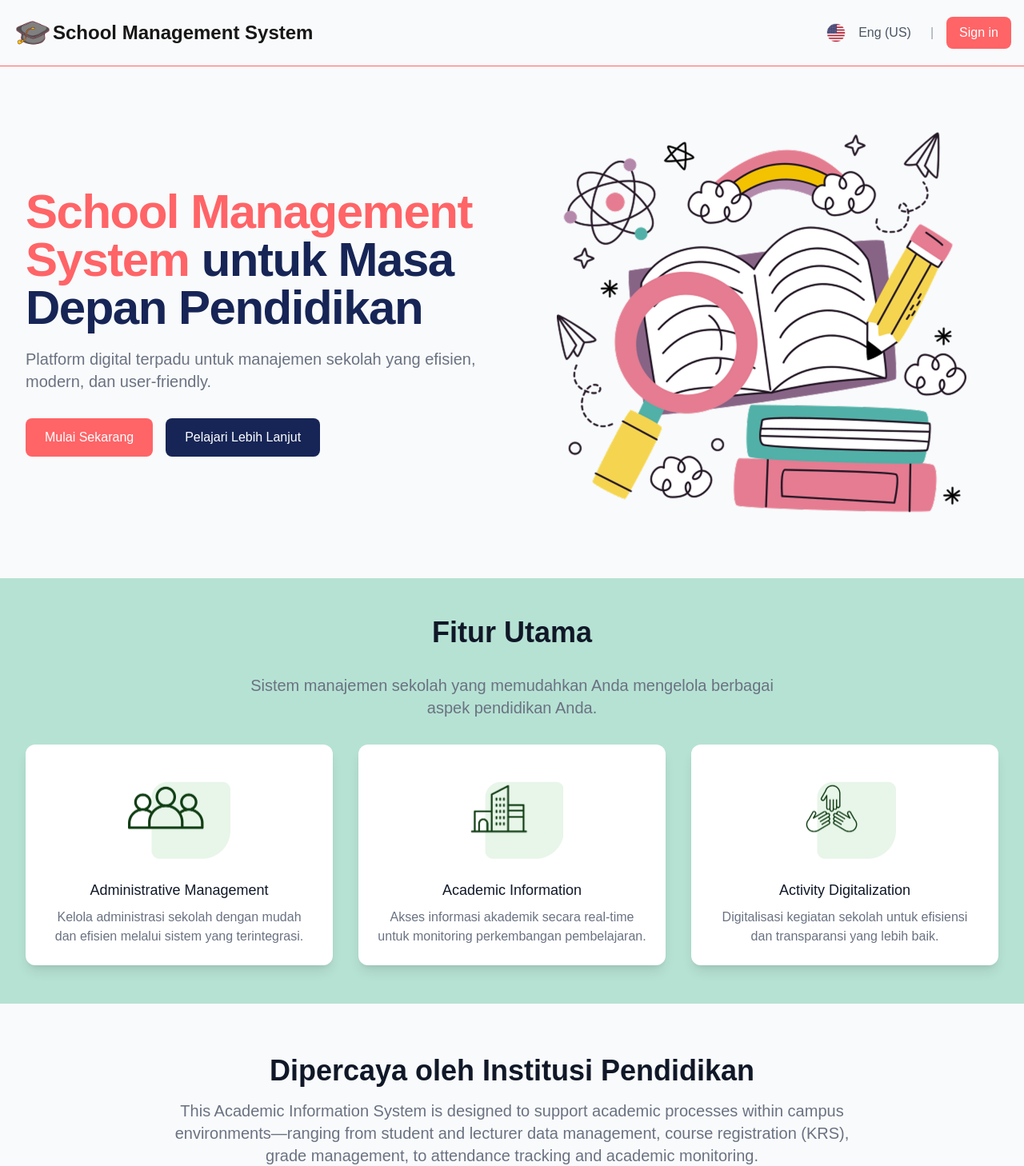
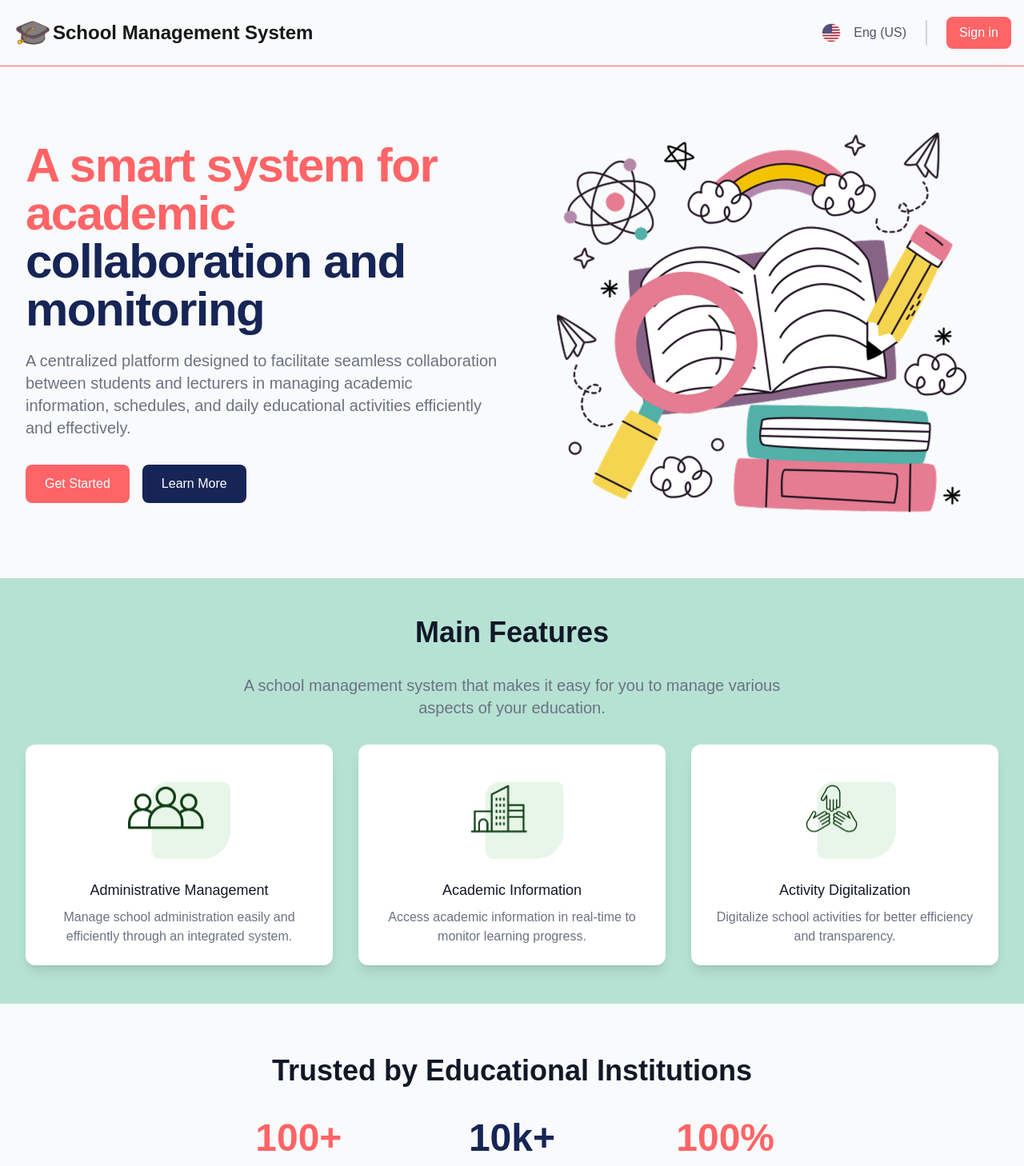
Before and after one commit to Tellu-11/schoolmanagement-fe, a Next.js app: page /landing in a window 1280 px wide. Shown: the top 1458 px of the page at 80% size. Built offline with nearby package versions, Linux system fonts and the light colour scheme.

Commit message:
feat(landing-page) partition landing header to improve SEO and still use client

```diff
--- /dev/null
+++ b/app/landing/components/LandingHeader.tsx
@@ -0,0 +1,33 @@
+'use client';
+
+import Image from "next/image";
+
+export default function LandingHeader() {
+
+    const handleGotoLogin = () => {
+        window.location.href = '/login';
+    }
+
+    return (
+        <div className='max-w-full mx-auto px-4 flex items-center justify-between border-b-1 border-red-400 py-4'>
+            <Image src={"/image/graduate-hat.png"} alt="Logo" width={50} height={50} />
+            <p className='text-2xl font-semibold flex-1/2'>
+                School Management System
+            </p>
+            <div className='flex items-center space-x-4'>
+                <button className='flex text-gray-600 hover:text-gray-900'>
+                    <Image className='m-2' src="/image/us-flag.png" alt="ID" width={24} height={24} />
+                    <p className='m-2'>Eng (US)</p>
+                </button>
+                <div className='text-gray-400 h-8 w-[2px] bg-gray-300 mr-6'>
+                </div>
+                <button
+                    className='text-white hover:bg-red-500 bg-red-400 px-4 py-2 rounded-lg transition-colors'
+                    onClick={handleGotoLogin}
+                >
+                    Sign in
+                </button>
+            </div>
+        </div>
+    );
+}
--- a/app/landing/page.tsx
+++ b/app/landing/page.tsx
@@ -1,47 +1,32 @@
 import Image from 'next/image';
 import React from 'react'
+import LandingHeader from './components/LandingHeader';
 
 export default function LandingPage() {
+
   return (
     <div className="min-h-screen bg-gray-50">
-      <div className='max-w-full mx-auto px-4 flex items-center justify-between border-b-1 border-red-400 py-4'>
-        <Image src={"/image/graduate-hat.png"} alt="Logo" width={50} height={50} />
-        <p className='text-2xl font-semibold flex-1/2'>
-          School Management System
-        </p>
-        <div className='flex items-center space-x-4'>
-          <button className='flex text-gray-600 hover:text-gray-900'>
-            <Image className='m-2' src="/image/us-flag.png" alt="ID" width={24} height={24} />
-            <p className='m-2'>Eng (US)</p>
-          </button>
-          <div className='text-gray-400'>
-            |
-          </div>
-          <button className='text-white hover:bg-red-500 bg-red-400 px-4 py-2 rounded-lg transition-colors'>
-            Sign in
-          </button>
-        </div>
-      </div>
+      <LandingHeader />
       {/* Hero Section */}
       <div className="max-w-7xl mx-auto py-12 px-4 sm:px-6 lg:py-16 lg:px-8">
         <div className="lg:grid lg:grid-cols-2 lg:gap-8 items-center">
           <div className="text-center lg:text-left">
             <h1 className="text-4xl tracking-tight font-extrabold text-gray-900 sm:text-5xl md:text-6xl">
-              <span className="block text-red-400 xl:inline">School Management System </span>
-              <span className="block text-blue-950 md:inline">untuk Masa Depan Pendidikan</span>
+              <span className="block text-red-400 xl:inline">A smart system for academic </span>
+              <span className="block text-blue-950 md:inline">collaboration and monitoring</span>
             </h1>
             <p className="mt-3 text-base text-gray-500 sm:text-lg md:mt-5 md:text-xl">
-              Platform digital terpadu untuk manajemen sekolah yang efisien, modern, dan user-friendly.
+              A centralized platform designed to facilitate seamless collaboration between students and lecturers in managing academic information, schedules, and daily educational activities efficiently and effectively.
             </p>
             <div className="mt-8 flex justify-center lg:justify-start space-x-4">
               <button className="bg-red-400 text-white px-6 py-3 rounded-lg font-medium hover:bg-red-500 transition-colors">
-                Mulai Sekarang
+                Get Started
               </button>
               <a
                 href="#landing-feature"
                 className="inline-block bg-blue-950 text-white px-6 py-3 rounded-lg font-medium hover:bg-blue-900 transition-colors"
               >
-                Pelajari Lebih Lanjut
+                Learn More
               </a>
             </div>
           </div>
@@ -57,10 +42,10 @@ export default function LandingPage() {
 
           <div className="max-w-3xl mx-auto text-center">
             <h2 className="text-3xl font-extrabold text-gray-900 sm:text-4xl">
-              Fitur Utama
+              Main Features
             </h2>
             <p className="mt-3 text-xl text-gray-500 sm:m-8">
-              Sistem manajemen sekolah yang memudahkan Anda mengelola berbagai aspek pendidikan Anda.
+              A school management system that makes it easy for you to manage various aspects of your education.
             </p>
           </div>
 
@@ -71,7 +56,7 @@ export default function LandingPage() {
                 <Image src="/image/landing-student.png" alt="Administrative Management" width={128} height={128} className="w-full h-full object-contain" />
               </div>
               <h3 className="text-lg font-medium text-gray-900 text-center">Administrative Management</h3>
-              <p className="mt-2 text-gray-500 text-center">Kelola administrasi sekolah dengan mudah dan efisien melalui sistem yang terintegrasi.</p>
+              <p className="mt-2 text-gray-500 text-center">Manage school administration easily and efficiently through an integrated system.</p>
             </div>
 
             {/* Academic Information */}
@@ -80,7 +65,7 @@ export default function LandingPage() {
                 <Image src="/image/landing-academic.png" alt="Academic Information" width={128} height={128} className="w-full h-full object-contain" />
               </div>
               <h3 className="text-lg font-medium text-gray-900 text-center">Academic Information</h3>
-              <p className="mt-2 text-gray-500 text-center">Akses informasi akademik secara real-time untuk monitoring perkembangan pembelajaran.</p>
+              <p className="mt-2 text-gray-500 text-center">Access academic information in real-time to monitor learning progress.</p>
             </div>
 
             {/* Activity Digitalization */}
@@ -89,7 +74,7 @@ export default function LandingPage() {
                 <Image src="/image/landing-digitalization.png" alt="Activity Digitalization" width={128} height={128} className="w-full h-full object-contain" />
               </div>
               <h3 className="text-lg font-medium text-gray-900 text-center">Activity Digitalization</h3>
-              <p className="mt-2 text-gray-500 text-center">Digitalisasi kegiatan sekolah untuk efisiensi dan transparansi yang lebih baik.</p>
+              <p className="mt-2 text-gray-500 text-center">Digitalize school activities for better efficiency and transparency.</p>
             </div>
           </div>
         </div>
@@ -100,16 +85,13 @@ export default function LandingPage() {
         <div className="max-w-7xl mx-auto px-4 sm:px-6 lg:px-8">
           <div className="max-w-4xl mx-auto text-center">
             <h2 className="text-3xl font-extrabold text-gray-900 sm:text-4xl">
-              Dipercaya oleh Institusi Pendidikan
+              Trusted by Educational Institutions
             </h2>
-            <p className="mt-3 text-xl text-gray-500 sm:mt-4">
-              This Academic Information System is designed to support academic processes within campus environments—ranging from student and lecturer data management, course registration (KRS), grade management, to attendance tracking and academic monitoring.
-            </p>
           </div>
           <dl className="mt-10 text-center sm:max-w-3xl sm:mx-auto sm:grid sm:grid-cols-3 sm:gap-8">
             <div className="flex flex-col">
               <dt className="order-2 mt-2 text-lg leading-6 font-medium text-gray-500">
-                Sekolah
+                Schools
               </dt>
               <dd className="order-1 text-5xl font-extrabold text-red-400">
                 100+
@@ -117,7 +99,7 @@ export default function LandingPage() {
             </div>
             <div className="flex flex-col mt-10 sm:mt-0">
               <dt className="order-2 mt-2 text-lg leading-6 font-medium text-gray-500">
-                Pengguna Aktif
+                Active Users
               </dt>
               <dd className="order-1 text-5xl font-extrabold text-blue-950">
                 10k+
@@ -125,7 +107,7 @@ export default function LandingPage() {
             </div>
             <div className="flex flex-col mt-10 sm:mt-0">
               <dt className="order-2 mt-2 text-lg leading-6 font-medium text-gray-500">
-                Kepuasan
+                Satisfaction
               </dt>
               <dd className="order-1 text-5xl font-extrabold text-red-400">
                 100%
--- a/app/shared/components/Sidebar.tsx
+++ b/app/shared/components/Sidebar.tsx
@@ -1,6 +1,6 @@
 'use client';
 
-import React, { useEffect } from 'react';
+import React, { useEffect, useState } from 'react';
 import { MENU_ITEMS } from '@/config/navigation';
 import { useRouter, usePathname } from 'next/navigation';
 import '@flaticon/flaticon-uicons/css/all/all.css';
@@ -8,7 +8,7 @@ import Image from 'next/image';
 import Link from 'next/link';
 
 const Sidebar: React.FC = () => {
-  const [openMenus, setOpenMenus] = React.useState<{ [key: number]: boolean }>({});
+  const [openMenus, setOpenMenus] = useState<{ [key: number]: boolean }>({});
   const router = useRouter();
   const pathname = usePathname();
 
```
